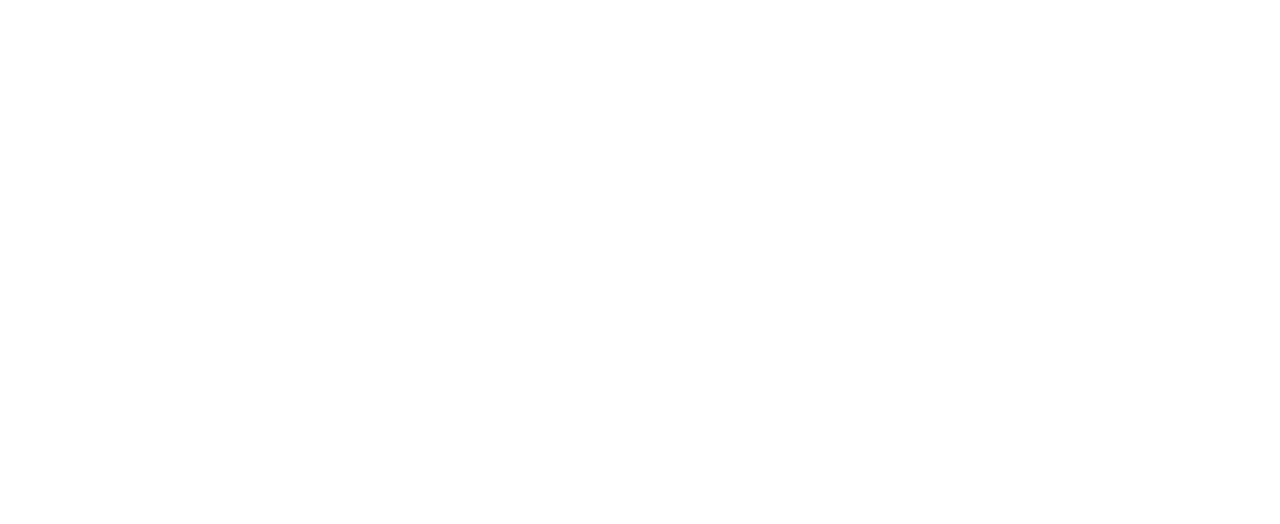
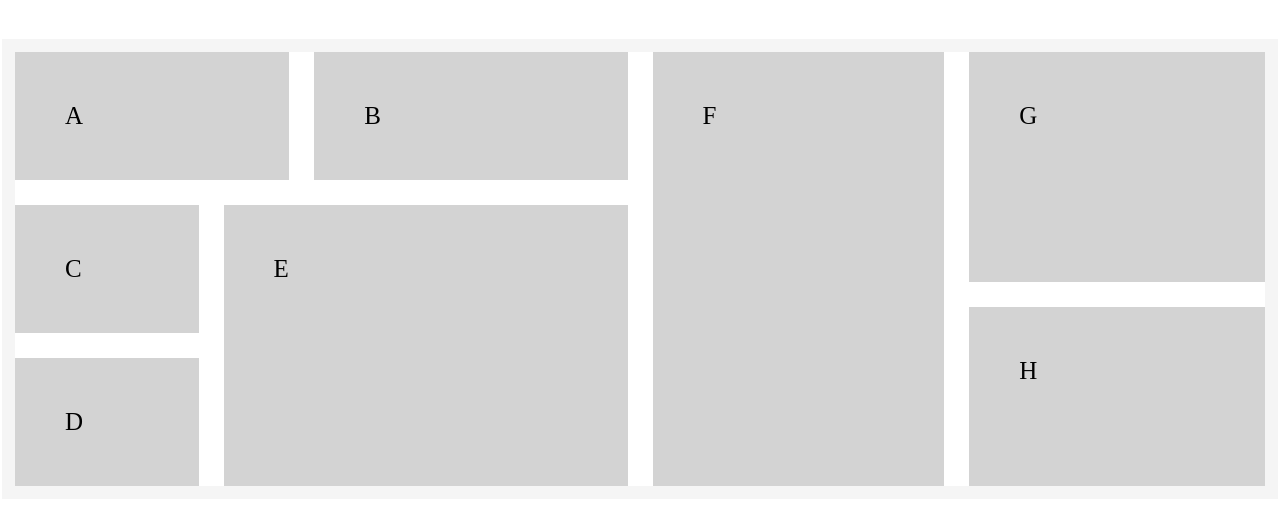
Before and after one commit to Nimisha-12345/grid-box, a plain HTML site: page index.html in a window 1280 px wide. Drawn offline with Linux system fonts and the light colour scheme.

Commit message:
grid Layout

```diff
--- a/index.css
+++ b/index.css
@@ -0,0 +1,66 @@
+* {
+  margin: 0;
+  padding: 0;
+  font-size: 25px;
+}
+.container {
+  max-width: 1250px;
+  margin: 39px auto;
+  border: 13px solid #f5f5f5;
+}
+.grid {
+  display: grid;
+  grid-template-columns: 1fr 1fr;
+  grid-template-rows: 1fr;
+  gap: 1rem;
+}
+
+.left {
+  display: grid;
+  gap: 1rem;
+  grid-template-areas:
+    "a a b b b"
+    "c e e e e"
+    "d e e e e";
+}
+.right {
+  display: grid;
+  gap: 1rem;
+  grid-template-areas:
+    "f g"
+    "f g"
+    "f h";
+}
+.left > div {
+  background: lightgray;
+  padding: 2rem;
+}
+
+.right > div {
+  background: lightgray;
+  padding: 2rem;
+}
+.a {
+  grid-area: a;
+}
+.b {
+  grid-area: b;
+}
+.c {
+  grid-area: c;
+}
+.d {
+  grid-area: d;
+}
+.e {
+  grid-area: e;
+}
+.f {
+  grid-area: f;
+}
+.g {
+  grid-area: g;
+}
+.h {
+  grid-area: h;
+}
--- a/index.html
+++ b/index.html
@@ -1,13 +1,28 @@
 <!DOCTYPE html>
 <html lang="en">
-<head>
-    <meta charset="UTF-8">
-    <meta http-equiv="X-UA-Compatible" content="IE=edge">
-    <meta name="viewport" content="width=device-width, initial-scale=1.0">
-    <title>Grid-box</title>
-    <link rel="stylesheet" href="index.css">
-</head>
-<body>
-
-</body>
+  <head>
+    <meta charset="UTF-8" />
+    <meta http-equiv="X-UA-Compatible" content="IE=edge" />
+    <meta name="viewport" content="width=device-width, initial-scale=1.0" />
+    <title>Grid-Flex</title>
+    <link rel="stylesheet" href="index.css" />
+  </head>
+  <body>
+    <div class="container">
+      <div class="grid">
+        <div class="left">
+          <div class="a">A</div>
+          <div class="b">B</div>
+          <div class="c">C</div>
+          <div class="d">D</div>
+          <div class="e">E</div>
+        </div>
+        <div class="right">
+          <div class="f">F</div>
+          <div class="g">G</div>
+          <div class="h">H</div>
+        </div>
+      </div>
+    </div>
+  </body>
 </html>
```
Also changed, not shown: 1 other file.
